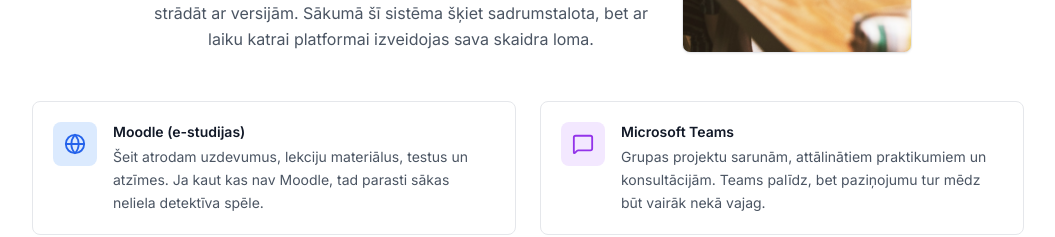
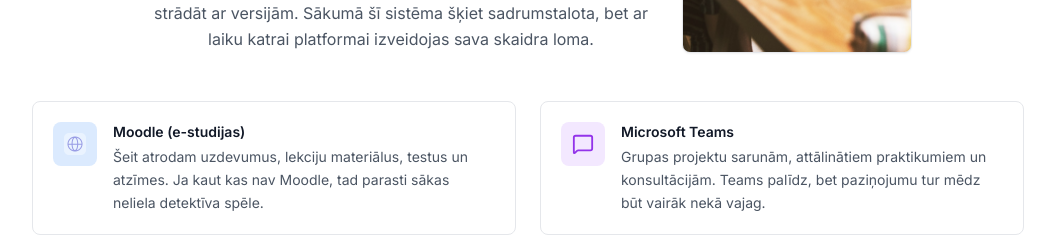
Before and after one commit to sabinestasuna/manalieliskanedela, a Next.js app: page / in a window 1280 px wide. Shown: the part 3420-3657 px from the top of the page, without its empty margins (112-1167 px from the left). Built offline with nearby package versions, Linux system fonts and the light colour scheme.

Commit message:
Replace Moodle platform icon

```diff
--- a/components/sections/Platformas.tsx
+++ b/components/sections/Platformas.tsx
@@ -1,10 +1,18 @@
 import Image from "next/image";
-import { GitBranch, Globe, Mail, MessageSquare, Video } from "lucide-react";
+import { GitBranch, Globe, Mail, MessageSquare, Video, type LucideIcon } from "lucide-react";
 
-const platforms = [
+type Platform = {
+  name: string;
+  icon?: LucideIcon;
+  iconImage?: string;
+  color: string;
+  description: string;
+};
+
+const platforms: Platform[] = [
   {
     name: "Moodle (e-studijas)",
-    icon: Globe,
+    iconImage: "/images/moodle-icon.png",
     color: "blue",
     description:
       "Šeit atrodam uzdevumus, lekciju materiālus, testus un atzīmes. Ja kaut kas nav Moodle, tad parasti sākas neliela detektīva spēle.",
@@ -84,13 +92,25 @@ export function Platformas() {
       <div className="grid gap-6 sm:grid-cols-2">
         {platforms.map((p) => {
           const Icon = p.icon;
+
           return (
             <div
               key={p.name}
               className="flex gap-4 p-5 rounded-lg border border-gray-200 dark:border-gray-800 bg-white dark:bg-gray-950"
             >
               <div className={`shrink-0 flex items-center justify-center w-11 h-11 rounded-lg ${colorMap[p.color]}`}>
-                <Icon size={22} />
+                {p.iconImage ? (
+                  <Image
+                    src={p.iconImage}
+                    alt=""
+                    width={22}
+                    height={22}
+                    className="h-[22px] w-[22px]"
+                    aria-hidden="true"
+                  />
+                ) : Icon ? (
+                  <Icon size={22} />
+                ) : null}
               </div>
               <div>
                 <h3 className="font-semibold text-sm mb-1">{p.name}</h3>
```
Also changed, not shown: public/images/moodle-icon.png (added).
